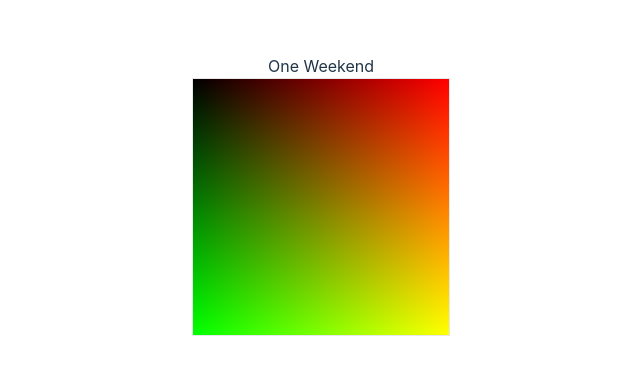
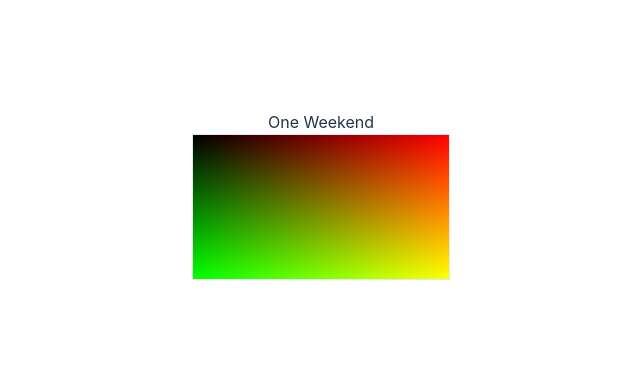
Before and after one commit to Yxwww/raytracing, a website built with Vite: page index.html in a window 1280 px wide. Shown: the part 205-580 px from the top of the page, without its empty margins (319-959 px from the left). Built offline with nearby package versions, Linux system fonts and the light colour scheme.

Commit message:
Add three

```diff
--- a/index.html
+++ b/index.html
@@ -2,9 +2,9 @@
 <html lang="en">
   <head>
     <meta charset="UTF-8" />
-    <link rel="icon" type="image/svg+xml" href="/vite.svg" />
+    <link rel="icon" type="image/svg+xml" href="/yinyang.svg" />
     <meta name="viewport" content="width=device-width, initial-scale=1.0" />
-    <title>Vite + TS</title>
+    <title>RT One Weekend</title>
   </head>
   <body>
     <div id="app">
--- a/package.json
+++ b/package.json
@@ -9,10 +9,14 @@
     "preview": "vite preview"
   },
   "devDependencies": {
+    "@types/three": "^0.160.0",
     "autoprefixer": "^10.4.16",
     "postcss": "^8.4.32",
     "tailwindcss": "^3.4.0",
     "typescript": "^5.2.2",
     "vite": "^5.0.8"
+  },
+  "dependencies": {
+    "three": "^0.160.0"
   }
 }
--- a/src/oneweekend/render.ts
+++ b/src/oneweekend/render.ts
@@ -1,23 +1,27 @@
-console.log('main.js')
-const image_width = 256;
-const image_height = 256;
-// const log = console.log
-// const contents = [
-//   `P3`,
-//   `${image_width} ${image_height}`,
-//   `255`,
-// ];
+import {Vector3, Ray} from 'three';
+const RATIO = 16/9;
+const CANVAS_WIDTH = 256;
+const CANVAS_HEIGHT = Math.floor(256/RATIO);
 
+// const vec = new Vector3();
+// const ray = new Ray()
+// const pos = ray.at(4, target)
 export async function run(canvas: HTMLCanvasElement) {
-  canvas.width = 256;
-  canvas.height = 256;
+  const width = CANVAS_WIDTH;
+  const height = CANVAS_HEIGHT
+  canvas.width = width;
+  canvas.height = height;
+  canvas.style.width = width + 'px'
+  canvas.style.height = height + 'px'
   const ctx = canvas.getContext('2d')
   if (!ctx) throw new Error('2d context not found');
 
-  for (let j = 0; j < image_height; j++) {
-    for (let i = 0; i < image_width; i++) {
-      const rn = i / (image_width - 1)
-      const gn = j / (image_height - 1)
+  console.log(`Creating canvas of ${width},${height}`)
+
+  for (let j = 0; j < height; j++) {
+    for (let i = 0; i < width; i++) {
+      const rn = i / (width - 1)
+      const gn = j / (height - 1)
       const bn = 0;
 
       const r = 255.999 * rn;
--- a/src/style.css
+++ b/src/style.css
@@ -98,8 +98,3 @@ button:focus-visible {
     background-color: #f9f9f9;
   }
 }
-
-#canvas {
-  width: 256px;
-  height: 256px;
-}
--- a/src/utils.ts
+++ b/src/utils.ts
@@ -17,7 +17,7 @@ export function raf(callback: () => void) {
 
 
 export function wait(frames = 0) {
-  return new Promise<void>((res, rej)=>{
+  return new Promise<void>((res)=>{
     let count = 0
     const cancel = raf(() => {
       if (count === frames) {
```
Also changed, not shown: pnpm-lock.yaml, public/yinyang.svg (added).
